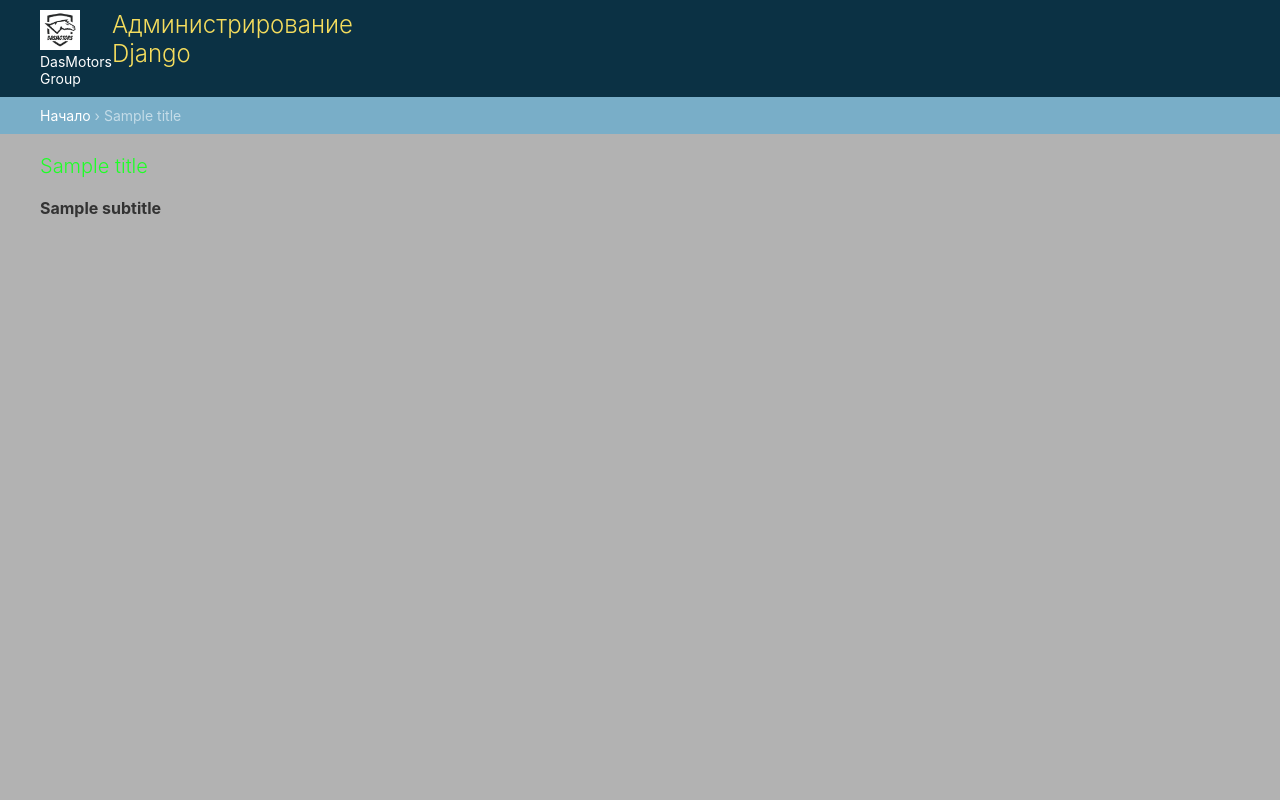
After one commit to wkac21/Djangoweb, a Django app: template landingpagewebsite_root/templates/admin/base_site.html in a window 1280 px wide. The commit adds this page. Run offline with Django 4.2, Linux system fonts and the light colour scheme; the template is opened without the code that fills it: most values are stand-ins (such as "Sample title", 1, 10 or a date in 2020).

Commit message:
пятый комит

```diff
--- a/landingpagewebsite_root/landingpagewebsite/static/external.css
+++ b/landingpagewebsite_root/landingpagewebsite/static/external.css
@@ -24,9 +24,9 @@
 .instagram-number {
   width: 35px;
   height: 35px;
-  float: right;
+  float: center;
   margin: 15px 30px 5px 20px;
-  background: url(./img/Instagram_logo.png) no-repeat center top / cover;
+  background: url(./img/Instagram-logo.png) no-repeat center top / cover;
   transition: 0.5s ease-in-out;
 }
 .telegram-number {
--- /dev/null
+++ b/landingpagewebsite_root/templates/admin/base_site.html
@@ -0,0 +1,38 @@
+{% extends "admin/base.html" %}
+{% load static %}
+<link href="{% static 'external.css' %}" rel="stylesheet">
+{% block title %}{% if subtitle %}{{ subtitle }} | {% endif %}{{ title }} | {{ site_title|default:_('Django site admin') }}{% endblock %}
+{% block extrastyle %}
+<style>
+body{
+  background: #b2b2b2;
+}
+h1{
+  color: #1eff26;
+}
+
+#header{
+ background: #0b3144;
+}
+
+#branding{
+ width: 90px;
+}
+
+#site-name{
+     float: rigth;
+}
+
+</style>
+{% endblock %}
+{% block branding %}
+
+
+<a class="logo-top" href="#">
+	    <img src="{% static 'img/logo1.png' %}" width="40" height="40" class="d-inline-block align-top" alt="" loading="lazy">
+	    DasMotors Group
+</a>
+<h1 id="site-name"><a href="{% url 'admin:index' %}">{{ site_header|default:_('Django administration') }}</a></h1>
+{% endblock %}
+
+{% block nav-global %}{% endblock %}
--- a/landingpagewebsite_root/templates/base.html
+++ b/landingpagewebsite_root/templates/base.html
@@ -18,7 +18,7 @@
 	<nav class="navbar navbar-light bg-light container">
 	  <a class="navbar-brand logo-top" href="#">
 	    <img src="{% static 'img/logo1.png' %}" width="40" height="40" class="d-inline-block align-top" alt="" loading="lazy">
-	    ObrazyPl
+	    DasMotors Group
 	  </a>
 	  <div class="contact-top">
 		        <a class="instagram" href="https://www.instagram.com/"></a>
@@ -41,12 +41,12 @@
   			<nav class="navbar navbar-light bg-light container">
 			    <a class="navbar-brand logo-top" href="#">
 			    	<img src="{% static 'img/logo1.png' %}" width="40" height="40" class="d-inline-block align-top" alt="" loading="lazy">
-			    	ObrazyPl
+			    	DasMotors Group
 			    </a>
 	  			<div class="contact-top">
-					<a class="instagram-number" href="https://www.instagram.com/"></a>
 	                <a class="whatsapp-number" href="https://web.whatsapp.com/"></a>
 	                <a class="telegram-number" href="https://t.me/"></a>
+					<a class="instagram-number" href="https://www.instagram.com/"></a>
 	              	<a class="phone-number text-dark" href="tel:+48798738736">
 	              	<h5>+48798738736</h5></a>
       			</div>
```
Also changed, not shown: landingpagewebsite_root/cms/admin.py (+17 -1 lines), landingpagewebsite_root/crm/admin.py (+17 -1 lines), landingpagewebsite_root/db.sqlite3, landingpagewebsite_root/landingpagewebsite/static/img/Instagram-logo.png (renamed from landingpagewebsite_root/landingpagewebsite/static/img/Instagram_logo.png), landingpagewebsite_root/media/sliderimg/4.jpg (added), landingpagewebsite_root/media/sliderimg/5.jpg (added), landingpagewebsite_root/media/sliderimg/6.jpg (added).
